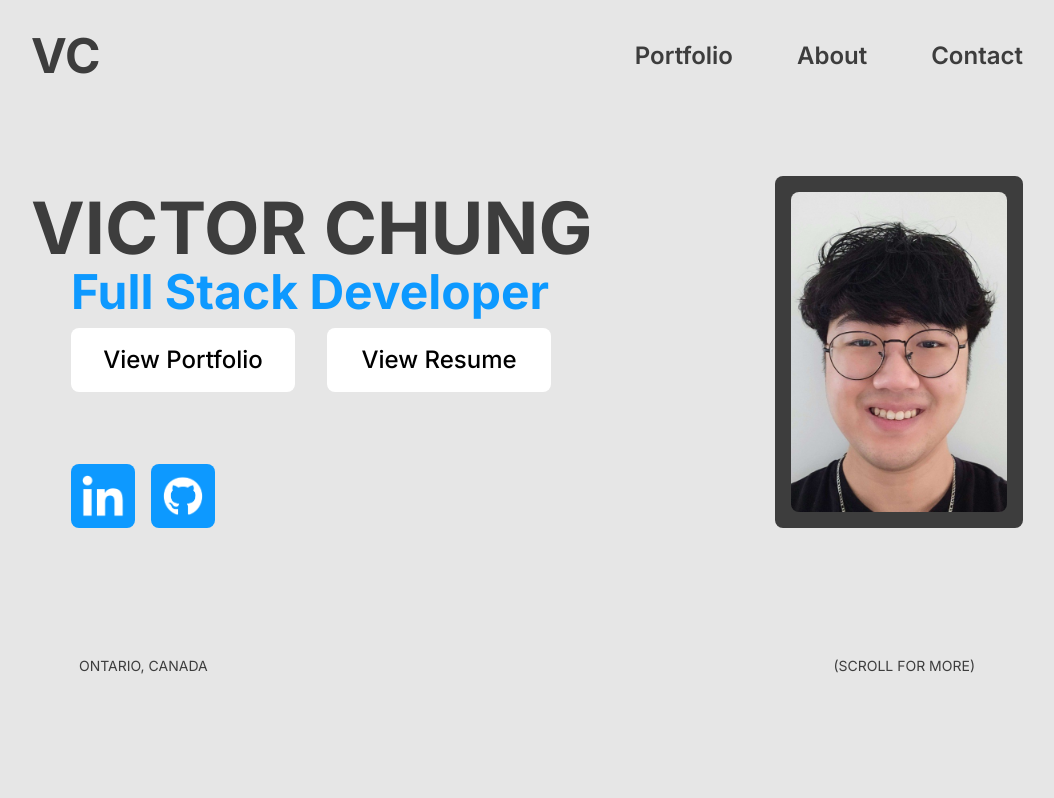
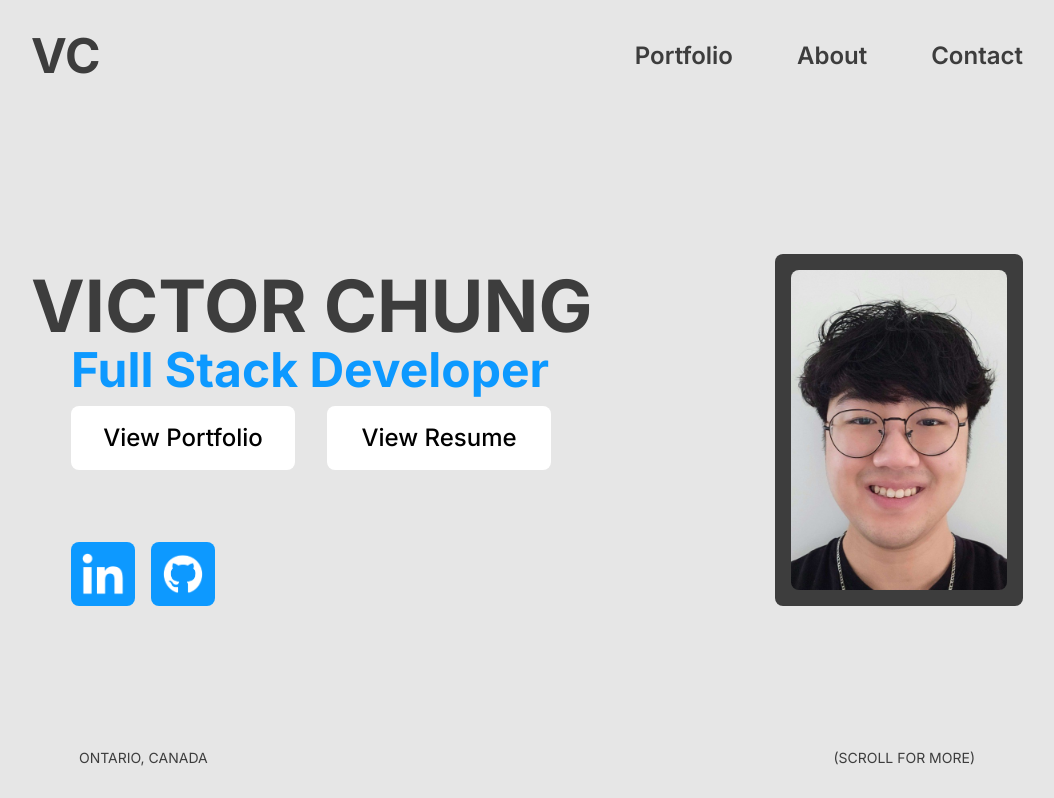
Before and after one commit to TheVicBro/portfolio, a Next.js app: page / in a window 1280 px wide. Shown: the top 798 px of the page, without its empty margins (113-1167 px from the left). Built offline with nearby package versions, Linux system fonts and the light colour scheme.

Commit message:
Fixed small text at bottom so that its locked to the bottom of the div

```diff
--- a/src/app/page.tsx
+++ b/src/app/page.tsx
@@ -195,16 +195,15 @@ function MainContent() {
       >
         Learn More
       </motion.div>
-      <div ref={topRefView}>
-        <Navbar portfolioRef={portfolioRef} aboutRef={aboutRef} contactRef={contactRef} />
-      </div>
+      <div ref={topRefView}/>
       <motion.div
-        className="h-screen sticky top-0"
+        className="h-screen sticky top-0 flex flex-col justify-between"
         style={{ opacity, y, pointerEvents: isMainClickable ? 'auto' : 'none' }}
         initial={{ opacity: 1, y: 0 }}
         transition={{ ease: 'easeOut' }}
       >
-        <div className="flex lg:flex-row flex-col-reverse justify-between 5xl:pt-48 5xl:px-48 4xl:pt-36 4xl:px-40 2xl:pt-24 lg:pt-16 lg:px-36 px-8">
+        <Navbar portfolioRef={portfolioRef} aboutRef={aboutRef} contactRef={contactRef} />
+        <div className="flex lg:flex-row flex-col-reverse justify-between 5xl:px-48 4xl:px-40 lg:px-36 px-8">
           <div className="flex flex-col justify-between lg:text-left text-center">
             <div>
               <div className="truncate">
@@ -301,11 +300,9 @@ function MainContent() {
             </motion.div>
           </div>
         </div>
-        <div className="relative">
-          <div className="flex lg:text-md text-sm 5xl:mt-64 4xl:mt-48 2xl:mt-40 lg:mt-32 mt-8 lg:px-48 px-8 justify-between text-lightblack">
-            <div>ONTARIO, CANADA</div>
-            <div>(SCROLL FOR MORE)</div>
-          </div>
+        <div className="flex lg:mb-8 mb-4 lg:text-md text-sm lg:px-48 px-8 justify-between text-lightblack">
+          <div>ONTARIO, CANADA</div>
+          <div>(SCROLL FOR MORE)</div>
         </div>
       </motion.div>
       <div ref={portfolioRef} className="relative bg-lightblack z-20 rounded-3xl 5xl:px-48 4xl:px-40 lg:px-36 px-8 lg:py-32 py-16">
```
